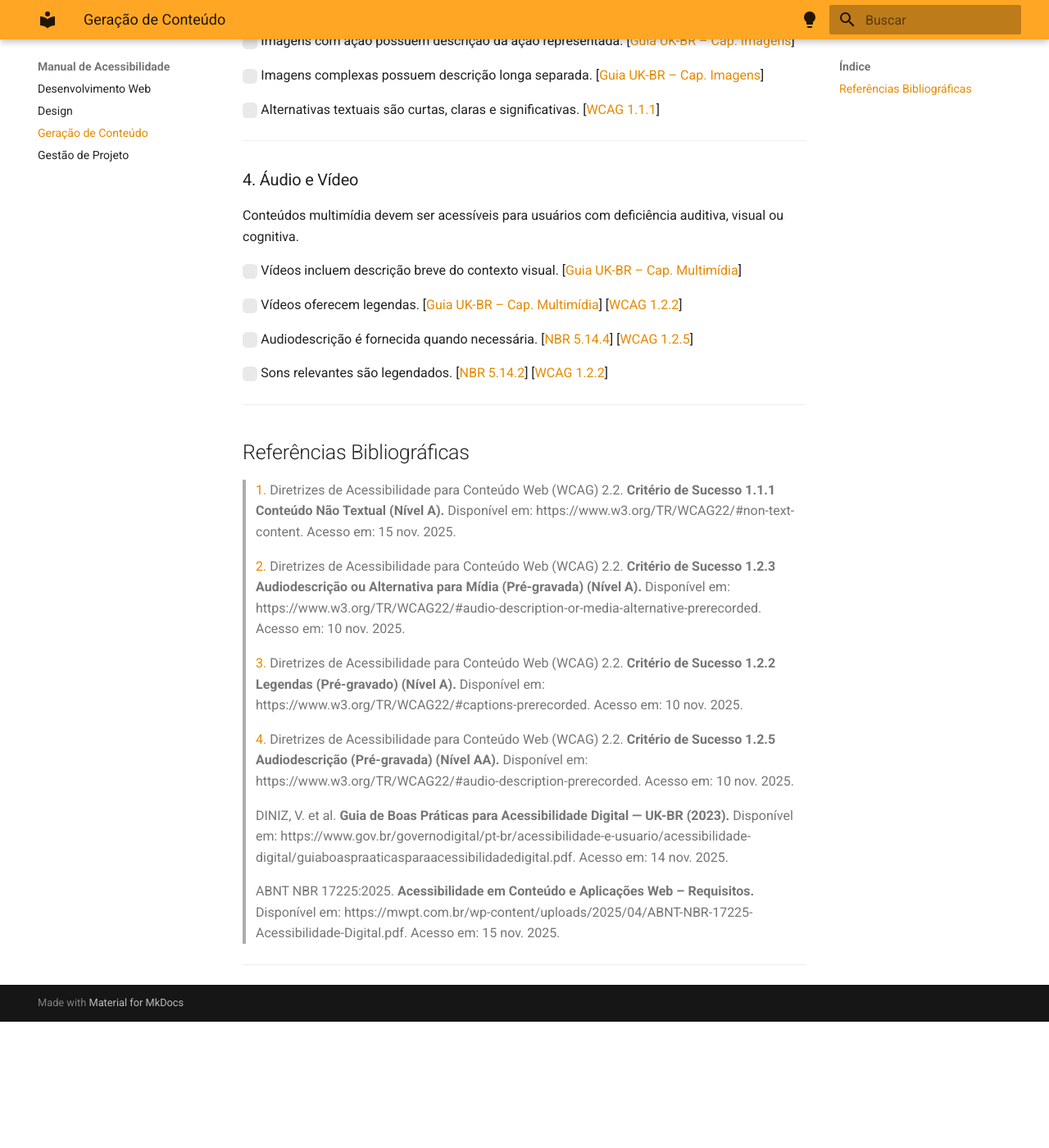
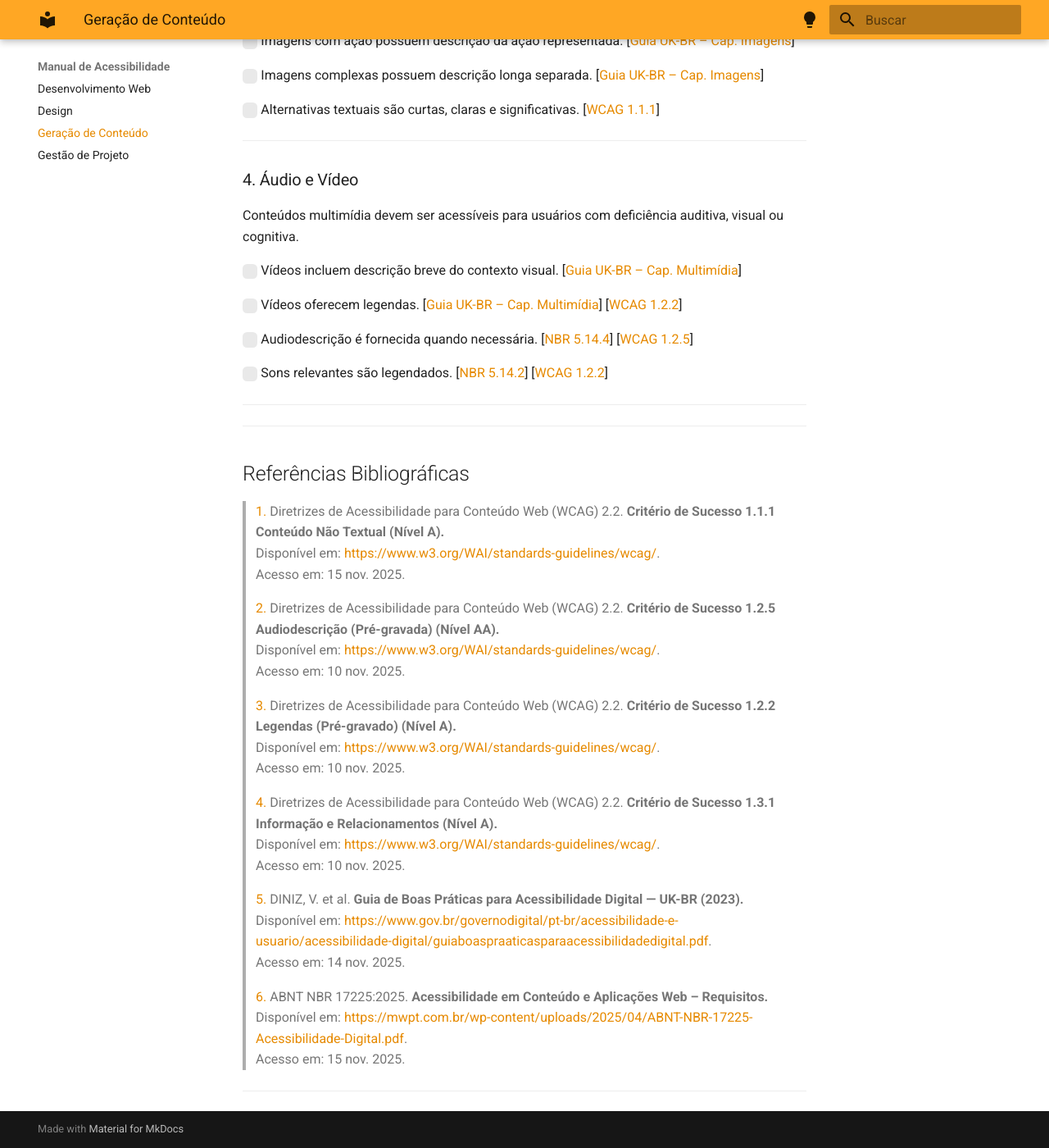
Before and after one commit to UnB-IHC/IHC-2025.2-Grupo6, an MkDocs documentation site: the page built from docs/manual/geracaoCont.md, in a window 1280 px wide and 1400 px high, scrolled down 1755 px. Shown: the whole window at 82% size. Built offline with MkDocs 1.6.1 and Material for MkDocs 9.7.7, drawn with Linux system fonts in a browser that asks for light colours; before the commit the page ends 3001 px from its top, so only the background shows below that.

Commit message:
correçao links

```diff
--- a/docs/manual/geracaoCont.md
+++ b/docs/manual/geracaoCont.md
@@ -126,22 +126,34 @@ Descrever imagens, usar linguagem clara e oferecer alternativas acessíveis gara
 
 <hr>
 
-## Referências Bibliográficas
 
+<hr>
 
+<h2>Referências Bibliográficas</h2>
 
-> <a id="1" href="">1.</a> Diretrizes de Acessibilidade para Conteúdo Web (WCAG) 2.2. **Critério de Sucesso 1.1.1 Conteúdo Não Textual (Nível A).** Disponível em: https://www.w3.org/TR/WCAG22/#non-text-content. Acesso em: 15 nov. 2025.
+> <a id="refWCAGALT">1.</a> Diretrizes de Acessibilidade para Conteúdo Web (WCAG) 2.2. <strong>Critério de Sucesso 1.1.1 Conteúdo Não Textual (Nível A).</strong>
+> <br>Disponível em: <a target="_blank" href="https://www.w3.org/TR/WCAG22/#non-text-content">https://www.w3.org/WAI/standards-guidelines/wcag/</a>.
+> <br>Acesso em: 15 nov. 2025.
 
-> <a id="2" href="">2.</a> Diretrizes de Acessibilidade para Conteúdo Web (WCAG) 2.2. **Critério de Sucesso 1.2.3 Audiodescrição ou Alternativa para Mídia (Pré-gravada) (Nível A).** Disponível em: https://www.w3.org/TR/WCAG22/#audio-description-or-media-alternative-prerecorded. Acesso em: 10 nov. 2025.
+> <a id="refWCAGADesc">2.</a> Diretrizes de Acessibilidade para Conteúdo Web (WCAG) 2.2. <strong>Critério de Sucesso 1.2.5 Audiodescrição (Pré-gravada) (Nível AA).</strong>
+> <br>Disponível em: <a target="_blank" href="https://www.w3.org/TR/WCAG22/#audio-description-prerecorded">https://www.w3.org/WAI/standards-guidelines/wcag/</a>.
+> <br>Acesso em: 10 nov. 2025.
 
-> <a id="3" href="">3.</a> Diretrizes de Acessibilidade para Conteúdo Web (WCAG) 2.2. **Critério de Sucesso 1.2.2 Legendas (Pré-gravado) (Nível A).** Disponível em: https://www.w3.org/TR/WCAG22/#captions-prerecorded. Acesso em: 10 nov. 2025.
+> <a id="refWCAGCaption">3.</a> Diretrizes de Acessibilidade para Conteúdo Web (WCAG) 2.2. <strong>Critério de Sucesso 1.2.2 Legendas (Pré-gravado) (Nível A).</strong>
+> <br>Disponível em: <a target="_blank" href="https://www.w3.org/TR/WCAG22/#audio-description-prerecorded">https://www.w3.org/WAI/standards-guidelines/wcag/</a>.
+> <br>Acesso em: 10 nov. 2025.
 
-> <a id="4" href="">4.</a> Diretrizes de Acessibilidade para Conteúdo Web (WCAG) 2.2. **Critério de Sucesso 1.2.5 Audiodescrição (Pré-gravada) (Nível AA).** Disponível em: https://www.w3.org/TR/WCAG22/#audio-description-prerecorded. Acesso em: 10 nov. 2025.
+> <a id="refWCAG1">4.</a> Diretrizes de Acessibilidade para Conteúdo Web (WCAG) 2.2. <strong>Critério de Sucesso 1.3.1 Informação e Relacionamentos (Nível A).</strong>
+> <br>Disponível em: <a target="_blank" href="https://www.w3.org/TR/WCAG22/#info-and-relationships">https://www.w3.org/WAI/standards-guidelines/wcag/</a>.
+> <br>Acesso em: 10 nov. 2025.
 
-> <a id="UK" href=""></a> DINIZ, V. et al. **Guia de Boas Práticas para Acessibilidade Digital — UK-BR (2023).** Disponível em: https://www.gov.br/governodigital/pt-br/acessibilidade-e-usuario/acessibilidade-digital/guiaboaspraaticasparaacessibilidadedigital.pdf. Acesso em: 14 nov. 2025.
+> <a id="refUK">5.</a> DINIZ, V. et al. <strong>Guia de Boas Práticas para Acessibilidade Digital — UK-BR (2023).</strong>
+> <br>Disponível em: <a target="_blank" href="https://www.gov.br/governodigital/pt-br/acessibilidade-e-usuario/acessibilidade-digital/guiaboaspraaticasparaacessibilidadedigital.pdf">https://www.gov.br/governodigital/pt-br/acessibilidade-e-usuario/acessibilidade-digital/guiaboaspraaticasparaacessibilidadedigital.pdf</a>.
+> <br>Acesso em: 14 nov. 2025.
 
-> <a id="NBR" href=""></a> ABNT NBR 17225:2025. **Acessibilidade em Conteúdo e Aplicações Web – Requisitos.** Disponível em: https://mwpt.com.br/wp-content/uploads/2025/04/ABNT-NBR-17225-Acessibilidade-Digital.pdf. Acesso em: 15 nov. 2025.
-
+> <a id="refNBR">6.</a> ABNT NBR 17225:2025. <strong>Acessibilidade em Conteúdo e Aplicações Web – Requisitos.</strong>
+> <br>Disponível em: <a target="_blank" href="https://mwpt.com.br/wp-content/uploads/2025/04/ABNT-NBR-17225-Acessibilidade-Digital.pdf">https://mwpt.com.br/wp-content/uploads/2025/04/ABNT-NBR-17225-Acessibilidade-Digital.pdf</a>.
+> <br>Acesso em: 15 nov. 2025.
 
 <hr>
 
```
